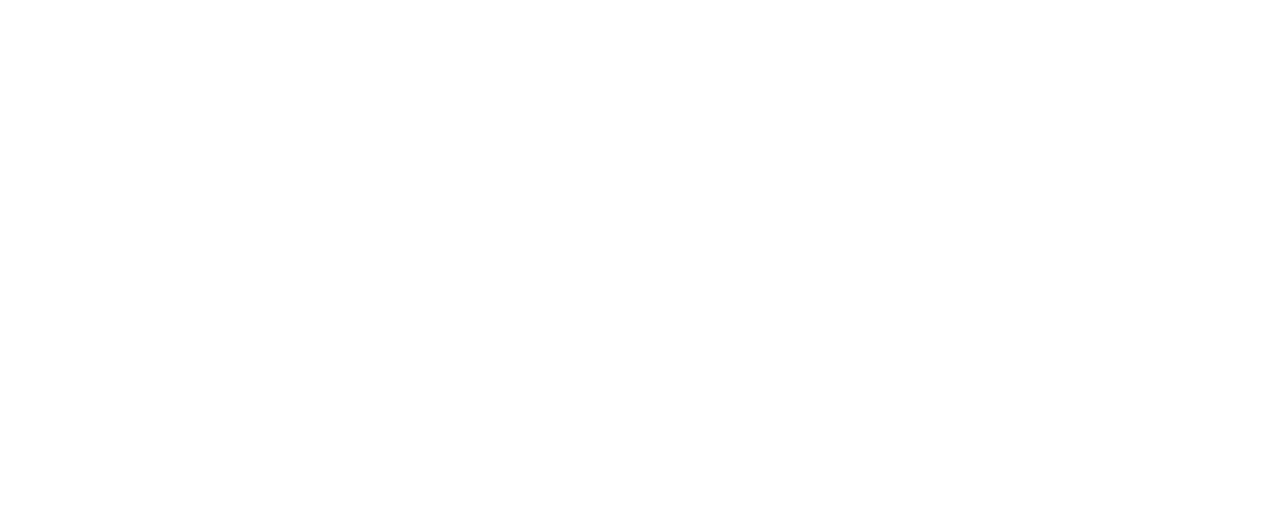
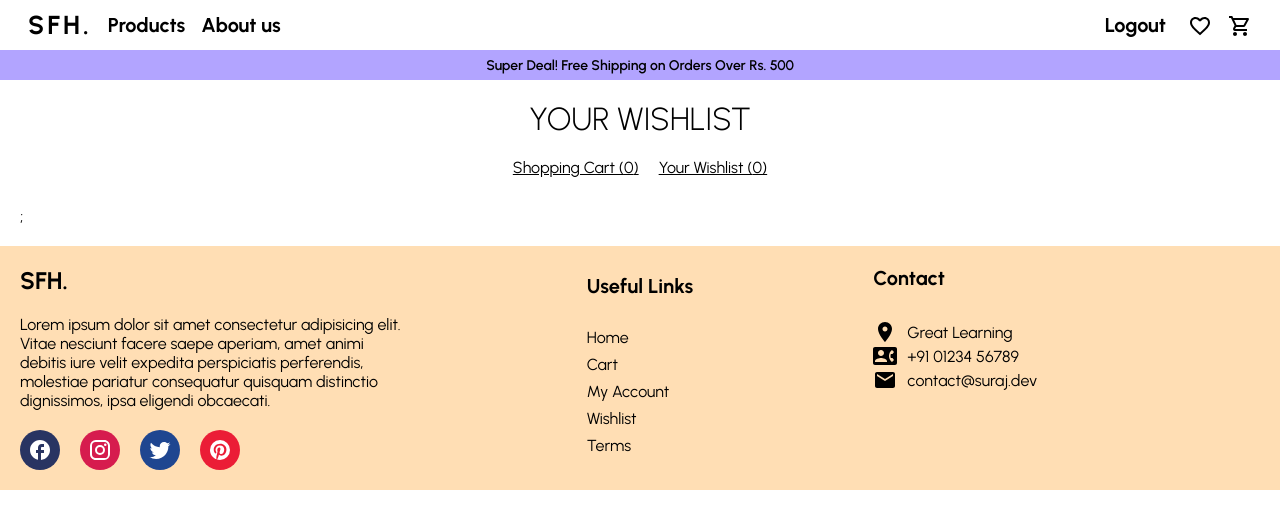
Before and after one commit to culeivan13/shopforhomeclient, a React (Create React App) app: page /wishlist in a window 1280 px wide. Shown: the top 528 px of the page. Built offline with nearby package versions, Linux system fonts and the light colour scheme; sample sign-in values are in the browser's storage.

Commit message:
wishlist added

```diff
--- a/src/App.jsx
+++ b/src/App.jsx
@@ -8,13 +8,14 @@
   BrowserRouter as Router,
   Switch,
   Route,
-  Redirect
+  Redirect,
 } from "react-router-dom";
 import { useSelector } from "react-redux";
 import Success from "./pages/Success";
+import Wishlist from "./pages/WishList";
 
 function App() {
-  const user = useSelector(state => state.user.currentUser);
+  const user = useSelector((state) => state.user.currentUser);
   return (
     <Router>
       <Switch>
@@ -33,6 +34,9 @@
         <Route exact path="/cart">
           {user ? <Cart /> : <Redirect to="/login" />}
         </Route>
+        <Route exact path="/wishlist">
+          {user ? <Wishlist /> : <Redirect to="/login" />}
+        </Route>
         <Route exact path="/login">
           {user ? <Redirect to="/" /> : <Login />}
         </Route>
--- a/src/components/Navbar.jsx
+++ b/src/components/Navbar.jsx
@@ -1,11 +1,13 @@
 import { Badge } from "@mui/material";
 import ShoppingCartOutlinedIcon from "@mui/icons-material/ShoppingCartOutlined";
+import FavoriteBorderIcon from "@mui/icons-material/FavoriteBorder";
 import React from "react";
 import styled from "styled-components";
 import { useDispatch, useSelector } from "react-redux";
 import { Link } from "react-router-dom";
 import { logout } from "../redux/userRedux";
 import { resetCart } from "../redux/cartRedux";
+import { resetWish } from "../redux/wishlistRedux";
 
 const Container = styled.div`
   height: 30px;
@@ -56,10 +58,12 @@
 
 const Navbar = () => {
   const cart = useSelector((state) => state.cart);
+  const wish = useSelector((state) => state.wish);
   const user = useSelector((state) => state.user.currentUser);
   const dispatch = useDispatch();
 
   const handleLogout = () => {
+    dispatch(resetWish());
     dispatch(resetCart());
     dispatch(logout());
   };
@@ -91,6 +95,13 @@
             <RightItems>
               <Button onClick={handleLogout}>Logout</Button>
             </RightItems>
+            <Link to="/wishlist">
+              <RightItems>
+                <Badge badgeContent={wish.quantity} color="primary">
+                  <FavoriteBorderIcon />
+                </Badge>
+              </RightItems>
+            </Link>
             <Link to="/cart">
               <RightItems>
                 <Badge badgeContent={cart.quantity} color="primary">
--- a/src/pages/Cart.jsx
+++ b/src/pages/Cart.jsx
@@ -143,11 +143,12 @@
 
 const Cart = () => {
   const cart = useSelector((state) => state.cart);
+  const user = useSelector((state) => state.user.currentUser);
   const dispatch = useDispatch();
   const history = useHistory();
 
   const handleDiscount = () => {
-    dispatch(applyDiscount({ discount: 10 })); //change this 10 value to user discount
+    dispatch(applyDiscount({ discount: user.discount }));
   };
 
   return (
--- a/src/pages/Product.jsx
+++ b/src/pages/Product.jsx
@@ -9,6 +9,7 @@
 import { publicRequest } from "../requestMethods";
 import { addProduct, updateExistingProduct } from "../redux/cartRedux";
 import { useDispatch, useSelector } from "react-redux";
+import { addWish } from "../redux/wishlistRedux";
 
 const Container = styled.div``;
 const Wrapper = styled.div`
@@ -40,7 +41,7 @@
 
 const AddContainer = styled.div`
   display: flex;
-  width: 50%;
+  // width: 50%;
   justify-content: space-between;
   align-items: center;
 `;
@@ -110,6 +111,10 @@
     dispatch(addProduct({ ...product, quantity }));
   };
 
+  const handleWish = () => {
+    dispatch(addWish({ ...product }));
+  };
+
   return (
     <Container>
       <Navbar />
@@ -134,6 +139,7 @@
                 </>
               )}
             </AmountContainer>
+            {user && <Button onClick={handleWish}>WISHLIST</Button>}
             {user && <Button onClick={handleClick}>ADD TO CART</Button>}
           </AddContainer>
         </InfoContainer>
--- a/src/pages/Success.jsx
+++ b/src/pages/Success.jsx
@@ -2,9 +2,9 @@
 import Navbar from "../components/Navbar";
 import Announcement from "../components/Announcement";
 import Footer from "../components/Footer";
-import { useDispatch } from "react-redux";
+import { useDispatch, useSelector } from "react-redux";
 import { resetCart } from "../redux/cartRedux";
-import { useEffect } from "react";
+import { useEffect, useState } from "react";
 
 const Container = styled.div`
   display: flex;
@@ -12,15 +12,23 @@
   justify-content: center;
   align-items: center;
 `;
-const Message = styled.p`
+const Message = styled.div`
   font-weight: 500;
   font-size: 20px;
 `;
 
 const Success = () => {
   const dispatch = useDispatch();
+  const cart = useSelector((state) => state.cart);
+  const user = useSelector((state) => state.user);
+  const [total, setTotal] = useState(0);
+  const [discount, setDiscount] = useState(0);
+  const [name, setName] = useState("");
 
   useEffect(() => {
+    setTotal(cart.total);
+    setDiscount(cart.discount);
+    setName(user.currentUser.name);
     dispatch(resetCart());
   }, []);
 
@@ -29,7 +37,11 @@
       <Navbar></Navbar>
       <Announcement></Announcement>
       <Container>
-        <Message>Purchase Successful</Message>
+        <Message>
+          Dear, {name}. Purchase of Rs.{total - discount} was successful. You
+          got a discount of Rs.
+          {discount}. Your order will be delivered shortly.
+        </Message>
       </Container>
       <Footer></Footer>
     </>
--- /dev/null
+++ b/src/pages/WishList.jsx
@@ -0,0 +1,156 @@
+import { useSelector, useDispatch } from "react-redux";
+import styled from "styled-components";
+import Announcement from "../components/Announcement";
+import Footer from "../components/Footer";
+import Navbar from "../components/Navbar";
+import { removeWish } from "../redux/wishlistRedux";
+
+const Container = styled.div``;
+
+const Wrapper = styled.div`
+  padding: 20px;
+`;
+
+const Title = styled.h1`
+  font-weight: 300;
+  text-align: center;
+`;
+
+const Top = styled.div`
+  display: flex;
+  align-items: center;
+  justify-content: center;
+  padding: 20px;
+  margin-bottom: 10px;
+`;
+
+const TopTexts = styled.div``;
+
+const TopText = styled.span`
+  text-decoration: underline;
+  cursor: pointer;
+  margin: 0px 10px;
+`;
+
+const Bottom = styled.div`
+  display: flex;
+  justify-content: space-between;
+`;
+
+const Info = styled.div`
+  flex: 3;
+`;
+
+const Product = styled.div`
+  padding: 10px;
+  display: flex;
+  justify-content: space-between;
+`;
+
+const ProductDetail = styled.div`
+  flex: 2;
+  display: flex;
+`;
+
+const Image = styled.img`
+  width: 200px;
+  height: 20vh;
+  object-fit: cover;
+`;
+
+const Details = styled.div`
+  padding: 20px;
+  display: flex;
+  flex-direction: column;
+  justify-content: space-around;
+`;
+
+const ProductName = styled.span``;
+
+const ProductId = styled.span``;
+
+const PriceDetail = styled.div`
+  flex: 1;
+  display: flex;
+  flex-direction: column;
+  align-items: center;
+  justify-content: center;
+`;
+
+const ProductPrice = styled.div`
+  font-size: 30px;
+  font-weight: 200;
+`;
+
+const Hr = styled.hr`
+  background-color: #eee;
+  border: none;
+  height: 1px;
+`;
+
+const Button = styled.button`
+  padding: 10px;
+  background-color: black;
+  color: white;
+  font-weight: 600;
+  cursor: pointer;
+  width: 40%;
+`;
+
+const ProductWrapper = styled.div``;
+
+const Wishlist = () => {
+  const wish = useSelector((state) => state.wish);
+  const cart = useSelector((state) => state.cart);
+  const dispatch = useDispatch();
+
+  const handleRemove = (id) => {
+    dispatch(removeWish({ id }));
+  };
+
+  return (
+    <Container>
+      <Navbar />
+      <Announcement />
+      <Wrapper>
+        <Title>YOUR WISHLIST</Title>
+        <Top>
+          <TopTexts>
+            <TopText>Shopping Cart ({cart.quantity})</TopText>
+            <TopText>Your Wishlist ({wish.quantity})</TopText>
+          </TopTexts>
+        </Top>
+        <Bottom>
+          <Info>
+            {wish.products.map((product) => (
+              <ProductWrapper key={product._id}>
+                <Product>
+                  <ProductDetail>
+                    <Image src={product.image} />
+                    <Details>
+                      <ProductName>{product.title}</ProductName>
+                      <ProductId>
+                        <b>ID:</b> {product._id}
+                      </ProductId>
+                      <Button onClick={() => handleRemove(product._id)}>
+                        Remove
+                      </Button>
+                    </Details>
+                  </ProductDetail>
+                  <PriceDetail>
+                    <ProductPrice>Rs {product.price}</ProductPrice>
+                  </PriceDetail>
+                </Product>
+                <Hr />
+              </ProductWrapper>
+            ))}
+            ;
+          </Info>
+        </Bottom>
+      </Wrapper>
+      <Footer />
+    </Container>
+  );
+};
+
+export default Wishlist;
--- a/src/redux/store.js
+++ b/src/redux/store.js
@@ -1,10 +1,12 @@
 import { configureStore } from "@reduxjs/toolkit";
 import cartReducer from "./cartRedux";
 import userReducer from "./userRedux";
+import wishlistReducer from "./wishlistRedux";
 
 export default configureStore({
     reducer: {
         cart: cartReducer,
-        user: userReducer
+        user: userReducer,
+        wish: wishlistReducer,
     }
 });
--- /dev/null
+++ b/src/redux/wishlistRedux.js
@@ -0,0 +1,34 @@
+import { createSlice } from "@reduxjs/toolkit";
+
+const wishlistSlice = createSlice({
+    name: "wish",
+    initialState: {
+        products: [],
+        quantity: 0,
+    },
+    reducers: {
+        addWish: (state, action) => {
+            if (state.products.some(product => product._id === action.payload._id)) {
+                console.log("exists");
+            } else {
+                state.quantity += 1;
+                state.products.push(action.payload);
+            }
+        },
+        removeWish: (state, action) => {
+            state.products.forEach((product, index) => {
+                if (product._id === action.payload.id) {
+                    state.products.splice(index, 1);
+                    state.quantity -= 1;
+                }
+            });
+        },
+        resetWish: (state) => {
+            state.products = [];
+            state.quantity = 0;
+        }
+    }
+});
+
+export const { addWish, removeWish, resetWish } = wishlistSlice.actions;
+export default wishlistSlice.reducer;
```
